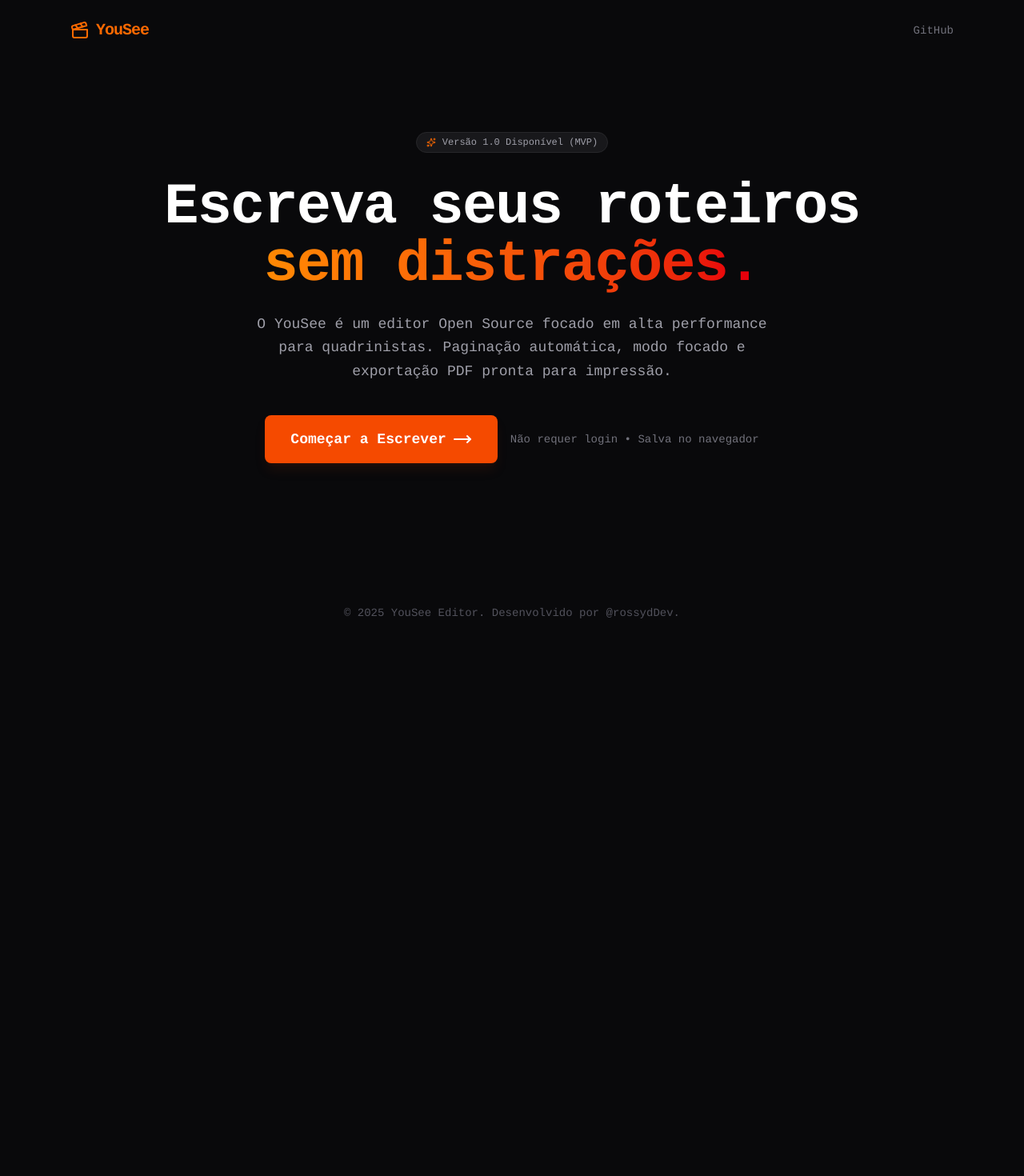
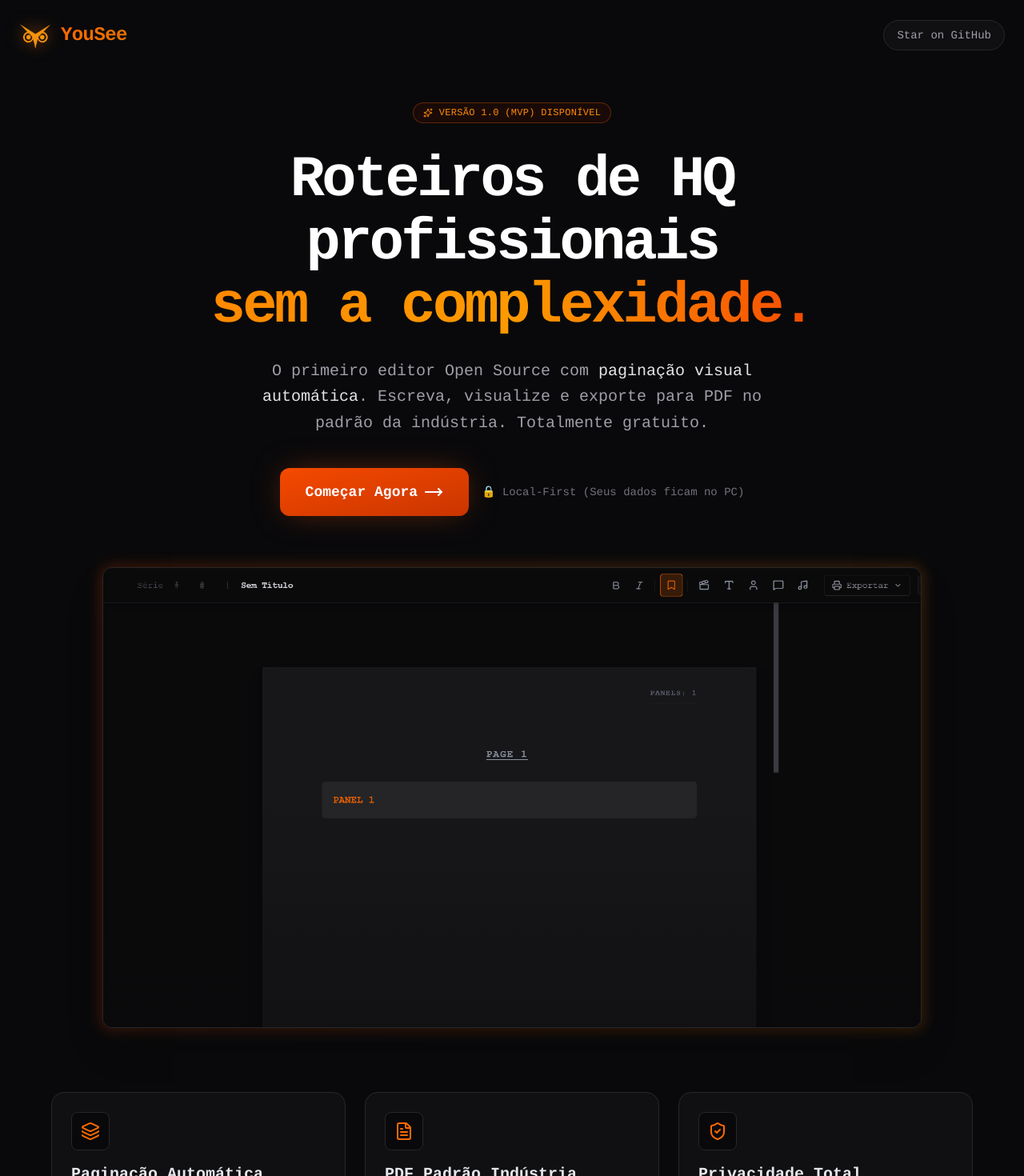
Before and after one commit to rossydDev/YouSee-Editor, a Next.js app: page / in a window 1280 px wide. Shown: the top 1470 px of the page at 80% size. Before the commit the page ends 800 px from the top, so only its background shows below. Built offline with nearby package versions, Linux system fonts and the light colour scheme.

Commit message:
feat(ui): implementa nova identidade visual (logo) e redesenha dashboard/homepage

```diff
--- a/src/app/dashboard/page.tsx
+++ b/src/app/dashboard/page.tsx
@@ -1,24 +1,24 @@
 "use client";
 
-import Link from "next/link";
-import { useEffect, useState, useRef } from "react";
-import { getAllScripts, deleteScript, generateId, Script } from "@/lib/storage";
-import { exportBackup, importBackup } from "@/lib/backup"; // <--- Importe a lógica nova
+import { exportBackup, importBackup } from "@/lib/backup";
+import { deleteScript, generateId, getAllScripts, Script } from "@/lib/storage";
 import {
+  Clock,
+  Download,
+  FileText,
+  Layers,
   Plus,
   Trash2,
-  FileText,
-  Clock,
-  Clapperboard,
-  Layers,
-  Download,
   Upload,
 } from "lucide-react";
+import Image from "next/image";
+import Link from "next/link";
 import { useRouter } from "next/navigation";
+import { useEffect, useRef, useState } from "react";
 
 export default function Dashboard() {
   const [scripts, setScripts] = useState<Script[]>([]);
-  const fileInputRef = useRef<HTMLInputElement>(null); // Referência para o input invisível
+  const fileInputRef = useRef<HTMLInputElement>(null);
   const router = useRouter();
 
   const loadScripts = () => {
@@ -48,7 +48,6 @@ export default function Dashboard() {
   };
 
   const handleImportClick = () => {
-    // Clica no input invisível
     fileInputRef.current?.click();
   };
 
@@ -59,18 +58,16 @@ export default function Dashboard() {
     try {
       const count = await importBackup(file);
       alert(`${count} roteiros importados com sucesso!`);
-      loadScripts(); // Atualiza a tela
+      loadScripts();
     } catch (error) {
       alert("Erro ao importar: Arquivo inválido.");
       console.error(error);
     }
 
-    // Limpa o input para permitir selecionar o mesmo arquivo de novo se precisar
     e.target.value = "";
   };
   // -------------------------
 
-  // Lógica de Agrupamento (Mantida igual)
   const seriesGroups = scripts.reduce((groups, script) => {
     const seriesName = script.seriesTitle?.trim();
     if (seriesName) {
@@ -92,12 +89,19 @@ export default function Dashboard() {
     <div className="min-h-screen bg-zinc-950 text-gray-200 p-8 pb-32">
       {/* Header */}
       <header className="max-w-6xl mx-auto flex flex-col md:flex-row justify-between items-center mb-16 gap-4">
-        <Link
-          href="/"
-          className="flex items-center gap-2 text-orange-500 font-bold text-2xl tracking-tighter hover:opacity-80 transition-opacity"
-        >
-          <Clapperboard className="w-8 h-8" />
-          <span>YouSee</span>
+        {/* LOGO ATUALIZADA */}
+        <Link href="/" className="flex items-center gap-3 group cursor-pointer">
+          <div className="relative w-8 h-8 shrink-0 transition-transform group-hover:scale-110 duration-300">
+            <Image
+              src="/logo.png"
+              alt="YouSee Logo"
+              fill
+              className="object-contain"
+            />
+          </div>
+          <span className="text-2xl font-bold bg-gradient-to-r from-orange-500 to-amber-600 bg-clip-text text-transparent tracking-tight">
+            YouSee
+          </span>
         </Link>
 
         <div className="flex items-center gap-3">
@@ -139,7 +143,6 @@ export default function Dashboard() {
         </div>
       </header>
 
-      {/* ... (O resto do Main e dos Cards continua idêntico ao seu código anterior) ... */}
       <main className="max-w-6xl mx-auto space-y-16">
         {scripts.length === 0 && (
           <div className="flex flex-col items-center justify-center py-32 border-2 border-dashed border-zinc-800 rounded-3xl bg-zinc-900/30">
@@ -223,7 +226,6 @@ export default function Dashboard() {
   );
 }
 
-// ... ScriptCard Component (Mantenha o que já existia) ...
 function ScriptCard({
   script,
   onDelete,
@@ -240,7 +242,6 @@ function ScriptCard({
     >
       <div className="flex justify-between items-start mb-4">
         {isSeriesItem ? (
-          // Badge de Capítulo para Séries
           <div className="flex flex-col">
             <span className="text-xs text-orange-500 font-bold uppercase tracking-wider mb-1">
               Capítulo
@@ -250,7 +251,6 @@ function ScriptCard({
             </span>
           </div>
         ) : (
-          // Ícone padrão para soltos
           <div className="p-3 bg-zinc-950 rounded-lg text-zinc-600 group-hover:text-orange-500 transition-colors">
             <FileText size={24} />
           </div>
--- a/src/app/layout.tsx
+++ b/src/app/layout.tsx
@@ -14,10 +14,13 @@ const geistMono = Geist_Mono({
 
 export const metadata: Metadata = {
   title: "YouSee | Editor de Roteiro HQ",
-  description: "Editor de roteiros de quadrinhos focado em performance e design Dark Mode.",
-  icons :{
-    icon: '/logo.svg',
-  }
+  description:
+    "Editor de roteiros de quadrinhos focado em performance e design Dark Mode.",
+  icons: {
+    icon: "/logo.png",
+    shortcut: "/logo.png",
+    apple: "/logo.png",
+  },
 };
 
 export default function RootLayout({
--- a/src/app/page.tsx
+++ b/src/app/page.tsx
@@ -1,63 +1,157 @@
+import {
+  FileText,
+  Layers,
+  MoveRight,
+  ShieldCheck,
+  Sparkles,
+} from "lucide-react";
+import Image from "next/image";
 import Link from "next/link";
-import { Clapperboard, Sparkles, MoveRight } from "lucide-react";
 
 export default function Home() {
   return (
-    <div className="min-h-screen bg-zinc-950 text-gray-200 flex flex-col selection:bg-orange-500/30">
+    <div className="min-h-screen bg-zinc-950 text-gray-200 flex flex-col selection:bg-orange-500/30 overflow-x-hidden">
+      {/* --- HEADER --- */}
+      <header className="p-6 flex justify-between items-center max-w-7xl mx-auto w-full z-10 relative">
+        <div className="flex items-center gap-3 group cursor-default">
+          {/* Logo da Coruja */}
+          <div className="relative w-10 h-10 shrink-0 transition-transform group-hover:scale-110 duration-300">
+            <Image
+              src="/logo.png"
+              alt="YouSee Logo"
+              fill
+              className="object-contain drop-shadow-[0_0_10px_rgba(249,115,22,0.5)]"
+            />
+          </div>
+          <span className="text-2xl font-bold bg-gradient-to-r from-orange-500 to-amber-600 bg-clip-text text-transparent tracking-tight">
+            YouSee
+          </span>
+        </div>
 
-      {/* Header Simples */}
-      <header className="p-6 flex justify-between items-center max-w-6xl mx-auto w-full">
-        <div className="flex items-center gap-2 text-orange-500 font-bold text-xl tracking-tighter">
-          <Clapperboard className="w-6 h-6" />
-          <span>YouSee</span>
-        </div>
         <Link
           href="https://github.com/rossydDev/YouSee-Editor"
           target="_blank"
-          className="text-sm text-zinc-500 hover:text-zinc-300 transition-colors"
+          className="px-4 py-2 rounded-full border border-zinc-800 bg-zinc-900/50 text-sm text-zinc-400 hover:text-white hover:border-zinc-700 transition-all"
         >
-          GitHub
+          Star on GitHub
         </Link>
       </header>
 
-      {/* Hero Section */}
-      <main className="flex-1 flex flex-col items-center justify-center text-center p-6 mt-[-4rem]">
-
-        <div className="inline-flex items-center gap-2 px-3 py-1 rounded-full bg-zinc-900 border border-zinc-800 text-xs text-zinc-400 mb-8 animate-fade-in">
-          <Sparkles size={12} className="text-orange-500" />
-          <span>Versão 1.0 Disponível (MVP)</span>
+      {/* --- HERO SECTION --- */}
+      <main className="flex-1 flex flex-col items-center pt-10 px-6 relative">
+        {/* Badge */}
+        <div className="inline-flex items-center gap-2 px-3 py-1 rounded-full bg-orange-950/30 border border-orange-500/30 text-xs text-orange-400 mb-8 animate-fade-in backdrop-blur-sm">
+          <Sparkles size={12} />
+          <span className="font-medium tracking-wide">
+            VERSÃO 1.0 (MVP) DISPONÍVEL
+          </span>
         </div>
 
-        <h1 className="text-5xl md:text-7xl font-bold tracking-tight text-white mb-6 max-w-4xl">
-          Escreva seus roteiros <br />
-          <span className="text-transparent bg-clip-text bg-gradient-to-r from-orange-400 to-red-600">
-            sem distrações.
+        {/* Título Principal */}
+        <h1 className="text-5xl md:text-7xl font-bold tracking-tighter text-white mb-6 max-w-5xl text-center leading-[1.1]">
+          Roteiros de HQ profissionais <br className="hidden md:block" />
+          <span className="text-transparent bg-clip-text bg-gradient-to-r from-orange-400 via-amber-500 to-orange-600">
+            sem a complexidade.
           </span>
         </h1>
 
-        <p className="text-lg text-zinc-400 max-w-2xl mb-10 leading-relaxed">
-          O YouSee é um editor Open Source focado em alta performance para quadrinistas.
-          Paginação automática, modo focado e exportação PDF pronta para impressão.
+        <p className="text-lg md:text-xl text-zinc-400 max-w-2xl mb-10 text-center leading-relaxed">
+          O primeiro editor Open Source com{" "}
+          <span className="text-zinc-200 font-medium">
+            paginação visual automática
+          </span>
+          . Escreva, visualize e exporte para PDF no padrão da indústria.
+          Totalmente gratuito.
         </p>
 
-        <div className="flex gap-4 items-center flex-col sm:flex-row">
+        {/* CTA Buttons */}
+        <div className="flex gap-4 items-center flex-col sm:flex-row mb-16 z-20">
           <Link
             href="/dashboard"
-            className="group bg-orange-600 hover:bg-orange-700 text-white px-8 py-4 rounded-lg font-bold text-lg transition-all flex items-center gap-2 shadow-lg shadow-orange-900/20 hover:shadow-orange-900/40 hover:-translate-y-1"
+            className="group bg-gradient-to-br from-orange-600 to-orange-700 hover:to-orange-600 text-white px-8 py-4 rounded-xl font-bold text-lg transition-all flex items-center gap-2 shadow-[0_0_40px_-10px_rgba(234,88,12,0.5)] hover:shadow-[0_0_60px_-10px_rgba(234,88,12,0.6)] hover:-translate-y-1"
           >
-            Começar a Escrever
+            Começar Agora
             <MoveRight className="group-hover:translate-x-1 transition-transform" />
           </Link>
 
-          <span className="text-sm text-zinc-500">
-            Não requer login • Salva no navegador
+          <span className="text-sm text-zinc-500 font-medium">
+            🔒 Local-First (Seus dados ficam no PC)
           </span>
+        </div>
+
+        {/* --- APP PREVIEW (MOCKUP) --- */}
+        <div className="relative w-full max-w-5xl mx-auto mb-20 group">
+          {/* Glow Effect atrás da imagem */}
+          <div className="absolute -inset-1 bg-gradient-to-r from-orange-600 to-amber-600 rounded-2xl blur opacity-20 group-hover:opacity-30 transition duration-1000 group-hover:duration-200"></div>
+
+          {/* Container da Imagem */}
+          <div className="relative rounded-xl bg-zinc-900 border border-zinc-800 shadow-2xl overflow-hidden aspect-video">
+            {/* Substitua '/app-preview.png' pelo print real do seu editor */}
+            <Image
+              src="/app-preview.png"
+              alt="Interface do YouSee Editor"
+              fill
+              className="object-cover object-top opacity-90 group-hover:opacity-100 transition-opacity"
+            />
+
+            {/* Overlay Gradient para suavizar o fundo se a imagem não carregar */}
+            <div className="absolute inset-0 bg-gradient-to-t from-zinc-950 via-transparent to-transparent opacity-40 pointer-events-none" />
+          </div>
+        </div>
+
+        {/* --- FEATURES GRID --- */}
+        <div className="grid md:grid-cols-3 gap-6 max-w-6xl w-full mb-24">
+          <FeatureCard
+            icon={<Layers className="text-orange-500" />}
+            title="Paginação Automática"
+            desc="Escreva livremente. O YouSee detecta o fim da folha A4 e cria novas páginas visualmente, igual ao PDF final."
+          />
+          <FeatureCard
+            icon={<FileText className="text-orange-500" />}
+            title="PDF Padrão Indústria"
+            desc="Exporte com um clique. Formatação Courier Prime, margens corretas e numeração de painéis automática."
+          />
+          <FeatureCard
+            icon={<ShieldCheck className="text-orange-500" />}
+            title="Privacidade Total"
+            desc="Arquitetura Local-First. Seus roteiros são salvos no navegador e nunca passam por servidores externos."
+          />
         </div>
       </main>
 
-      <footer className="p-6 text-center text-zinc-600 text-sm">
-        © 2025 YouSee Editor. Desenvolvido por @rossydDev.
+      <footer className="py-8 border-t border-zinc-900 text-center text-zinc-600 text-sm bg-zinc-950/50">
+        <p>
+          © 2025 YouSee Editor. Desenvolvido com 🧡 por{" "}
+          <a
+            href="https://github.com/rossydDev"
+            className="hover:text-orange-500 transition-colors"
+          >
+            @rossydDev
+          </a>
+          .
+        </p>
       </footer>
     </div>
   );
 }
+
+// Pequeno componente auxiliar para os cards
+function FeatureCard({
+  icon,
+  title,
+  desc,
+}: {
+  icon: React.ReactNode;
+  title: string;
+  desc: string;
+}) {
+  return (
+    <div className="p-6 rounded-2xl bg-zinc-900/50 border border-zinc-800 hover:border-orange-500/30 transition-colors group">
+      <div className="w-12 h-12 rounded-lg bg-zinc-950 border border-zinc-800 flex items-center justify-center mb-4 group-hover:scale-110 transition-transform duration-300">
+        {icon}
+      </div>
+      <h3 className="text-xl font-bold text-gray-200 mb-2">{title}</h3>
+      <p className="text-zinc-400 leading-relaxed text-sm">{desc}</p>
+    </div>
+  );
+}
```
Also changed, not shown: public/app-preview.png (added).
